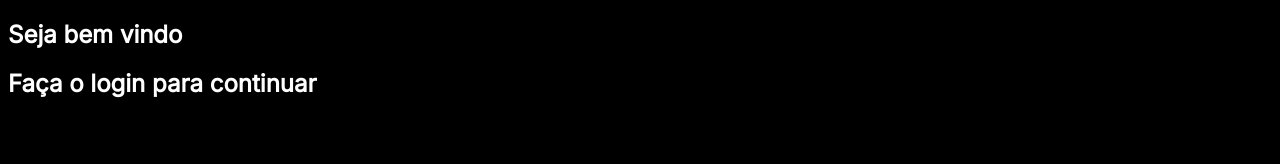
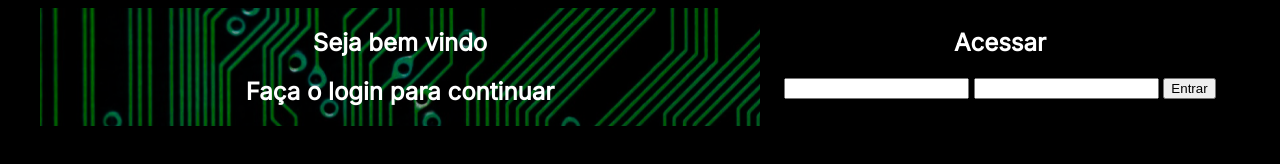
Before and after one commit to ReiSalan94/fatech-4, a plain HTML site: page painel/index.html in a window 1280 px wide. Drawn offline with Linux system fonts and the light colour scheme.

Commit message:
Add files via upload

```diff
--- a/painel/index.html
+++ b/painel/index.html
@@ -1,6 +1,7 @@
 <!DOCTYPE html>
 <html lang="PT-BR">
 <head>
+    <!--Professor, se encontrar esta mensagem aqui, você pode descontar 0,5 pontos na minha média. Gratidão! Seu lindo <3-->
     <meta charset="UTF-8">
     <meta name="viewport" content="width=device-width, initial-scale=1.0">
     <title>Painel Administrativo</title>
@@ -13,7 +14,14 @@
             <h2>Faça o login para continuar</h2>
         </div>
         <div class="div-40">
+            <form action="">
+                <h1>Acessar</h1>
+                <input type="text" name="nome" reqeuired>
 
+                <input type="password" name="senha" required>
+                <input type="submit" value="Entrar">
+
+            </form>
         </div>
     </section>
 </body>
--- a/painel/style.css
+++ b/painel/style.css
@@ -7,3 +7,20 @@ body.login{
 .login section{
     color: #fff;
 }
+section{
+    width: 1200px;
+    margin: 0 auto;
+}
+.div-80{
+    width: 60%;
+    float: left;
+    text-align: center;
+    background-image: url('img/bglogin.png');
+}
+.div-40{
+    width: 40%;
+    float: left;
+    text-align: center;
+}
+
+/*Professor, se encontrar esta mensagem, desconte por favor 0,5 décimos em minha nota. Gratidione!*/
```
Also changed, not shown: painel/img/bglogin.png (added).
